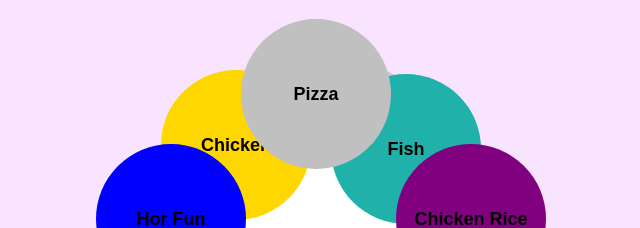
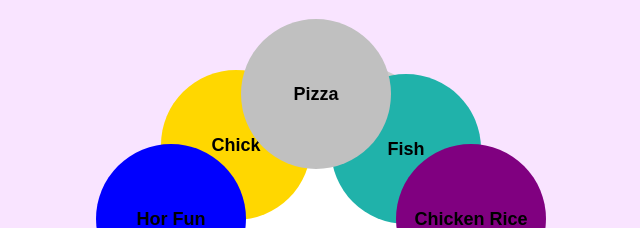
Before and after one commit to vacheronprojectgroup/FoodWheel2, a plain HTML site: page index.html in a window 1280 px wide. Shown: the part 141-369 px from the top of the page, 314-954 px from the left. Drawn offline with Linux system fonts and the light colour scheme.

Commit message:
Update index.html

```diff
--- a/index.html
+++ b/index.html
@@ -10,7 +10,7 @@
     <div class="wheel-container">
         <div class="wheel">
             <div class="outline"></div>
-            <div class="food-logo category-1">Chicken</div>
+            <div class="food-logo category-1">Chick</div>
             <div class="food-logo category-2">Fish</div>
             <div class="food-logo category-3">Pizza</div>
             <div class="food-logo category-4">Burger</div>
```
